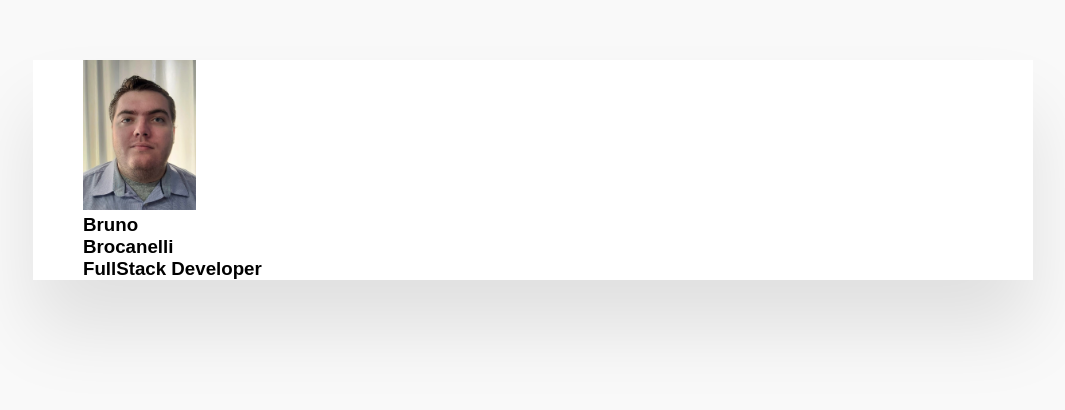
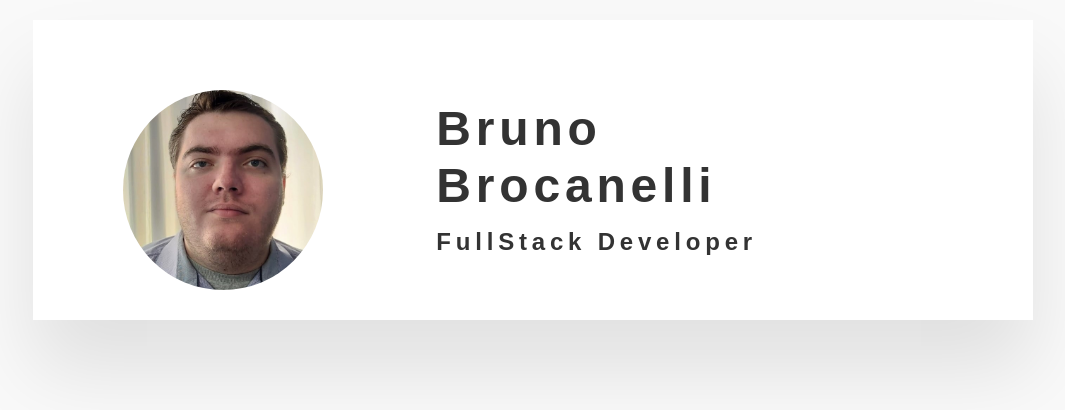
Before and after one commit to DevBruno01/Curriculum, a plain HTML site: page index.html in a window 1280 px wide. Shown: the part 230-640 px from the top of the page, without its empty margins (107-1172 px from the left). Drawn offline with Linux system fonts and the light colour scheme.

Commit message:
adding styling

```diff
--- a/static/styles.css
+++ b/static/styles.css
@@ -14,8 +14,8 @@ body {
 }
 
 img {
-    max-width: 200px;
-    max-height: 150px;
+    max-width: 300px;
+    max-height: 250px;
 }
 
 
@@ -29,3 +29,61 @@ img {
     border-left: 50px solid #fff;
     border-right: 50px solid #fff;
 }
+
+.container .topo {
+    position: relative;
+    display: grid;
+    grid-template-columns: 1fr 2fr;
+    padding: 40px;
+    padding-bottom: 0;
+
+}
+
+.container .topo .caixa_img {
+    position: relative;
+    width: 100%;
+    display: flex;
+    align-items: center;
+}
+
+.container .topo .caixa_img .caixa {
+    position: relative;
+    width: 70%;
+    min-width: 200px;
+    border-radius: 50%;
+    overflow: hidden;
+    aspect-ratio: 1;
+}
+
+.container .topo .caixa_img .caixa img {
+    position: absolute;
+    top: 0;
+    left: 0;
+    width: 100%;
+    height: 100%;
+    object-fit: cover;
+
+}
+
+.container .topo .texto_perfil {
+    position: relative;
+    padding: 40px;
+    display: flex;
+    align-items: center;
+}
+
+.container .topo .texto_perfil h3 {
+    font-size: 3em;
+    letter-spacing: 0.1em;
+    line-height: 1.2em;
+    font-weight: 600;
+    color: #333;
+}
+
+.container .topo .texto_perfil h3 span {
+    position: relative;
+    font-size: 0.5em;
+    font-weight: 300px;
+    top: -10px;
+
+}
```
